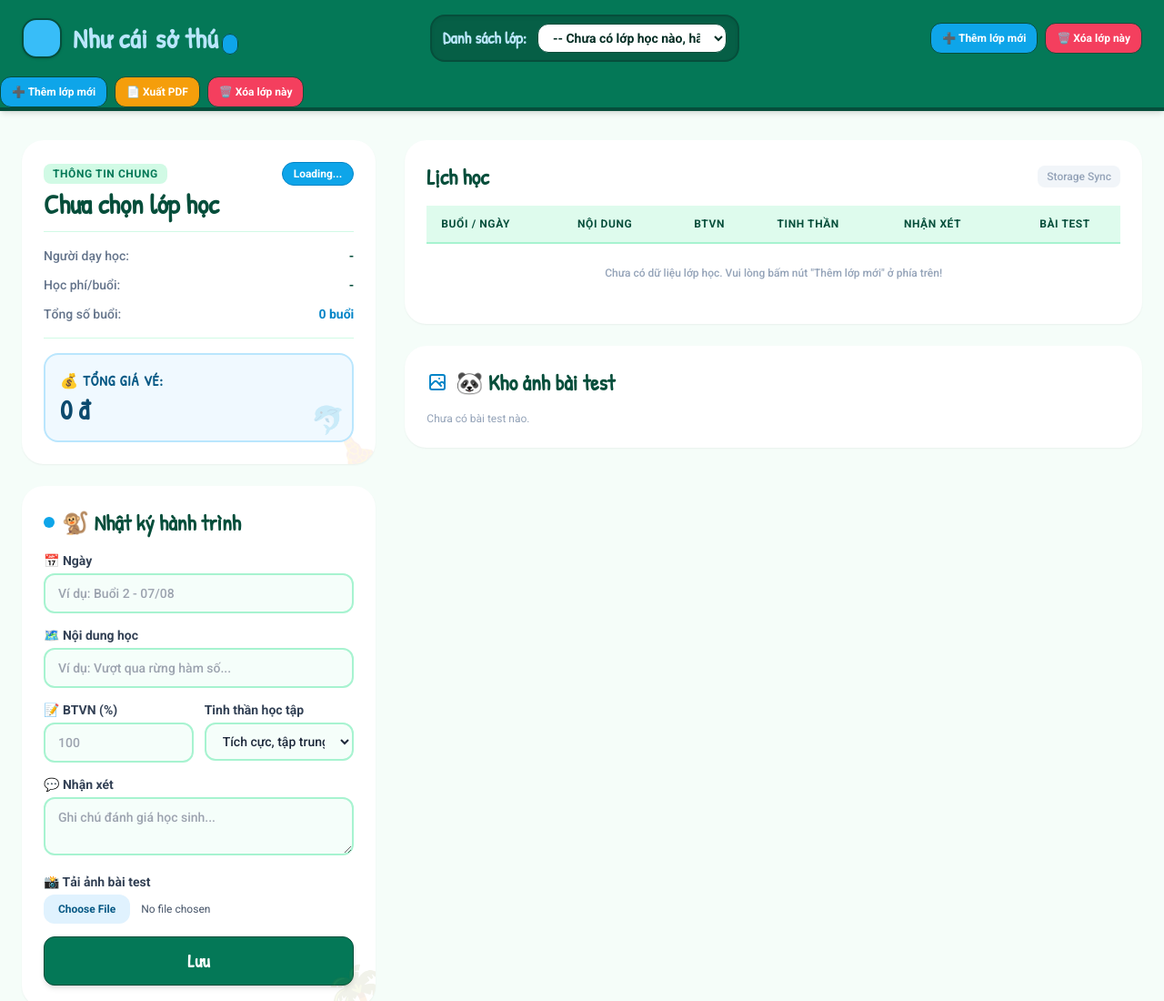
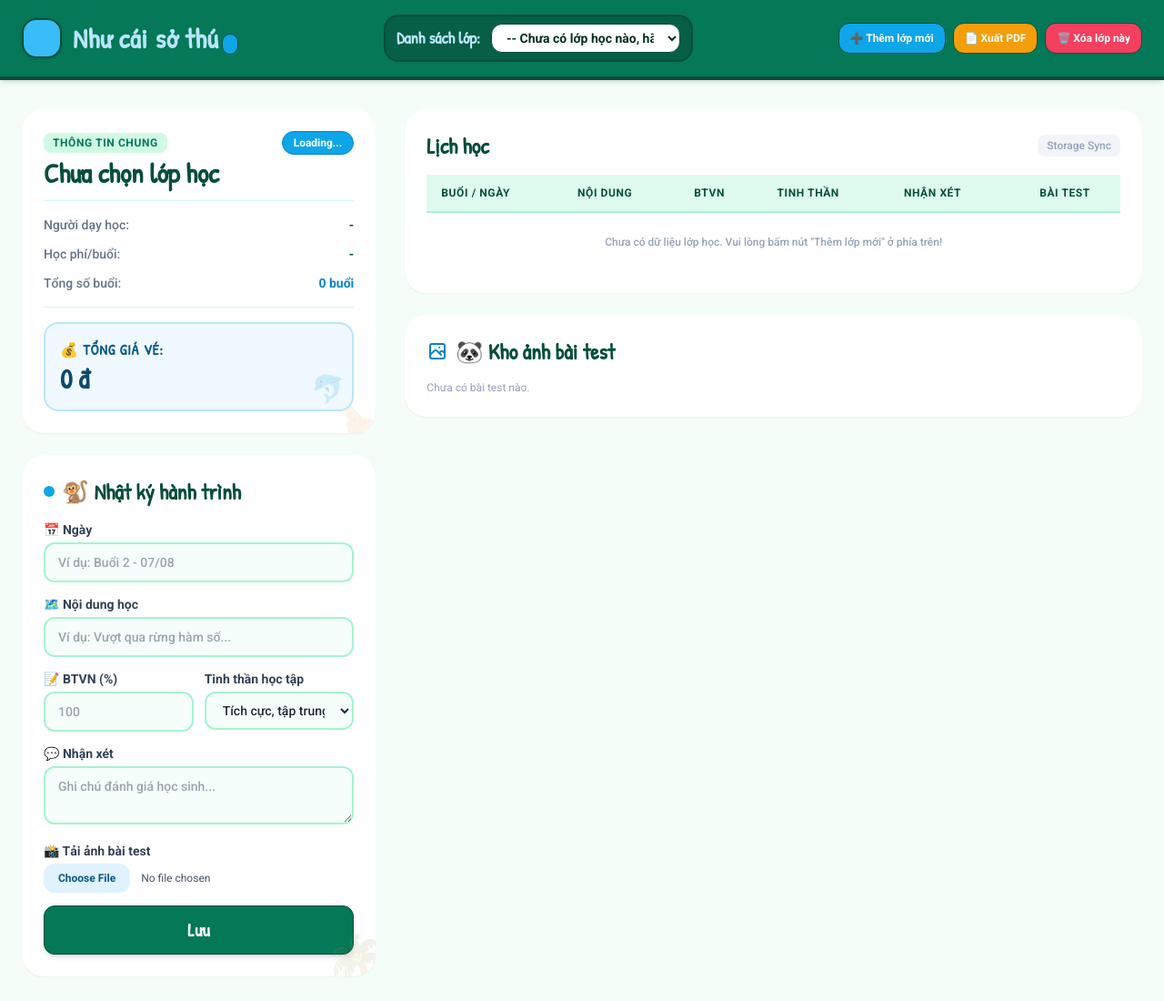
Before and after one commit to Khoii415/tutor_manager, a plain HTML site: page index.html in a window 1280 px wide. Shown: the top 1100 px of the page at 91% size. Drawn offline with nearby package versions, Linux system fonts and the light colour scheme.

Commit message:
Tutor_manager Ver 2.0

```diff
--- a/index.html
+++ b/index.html
@@ -30,16 +30,6 @@
                     <select id="studentSelector" class="bg-white text-emerald-950 text-sm font-semibold px-3 py-1.5 rounded-xl border border-emerald-900 focus:outline-none w-full sm:w-52 cursor-pointer shadow-xs">
                         </select>
                 </div>
-
-                <div class="flex items-center gap-2">
-                    <button onclick="addNewClass()" class="bg-sky-500 hover:bg-sky-600 text-white text-xs font-bold px-3 py-2 rounded-xl border border-emerald-900 transition shadow-xs cursor-pointer">
-                        ➕ Thêm lớp mới
-                    </button>
-                    <button onclick="deleteCurrentClass()" class="bg-rose-500 hover:bg-rose-600 text-white text-xs font-bold px-3 py-2 rounded-xl border border-emerald-900 transition shadow-xs cursor-pointer" title="Xóa lớp học hiện tại">
-                        🗑️ Xóa lớp này
-                    </button>
-                </div>
-            </div>
             <div class="flex items-center gap-2 flex-wrap">
                 <button onclick="addNewClass()" class="bg-sky-500 hover:bg-sky-600 text-white text-xs font-bold px-3 py-2 rounded-xl border border-emerald-900 transition shadow-xs cursor-pointer">
                     ➕ Thêm lớp mới
```
